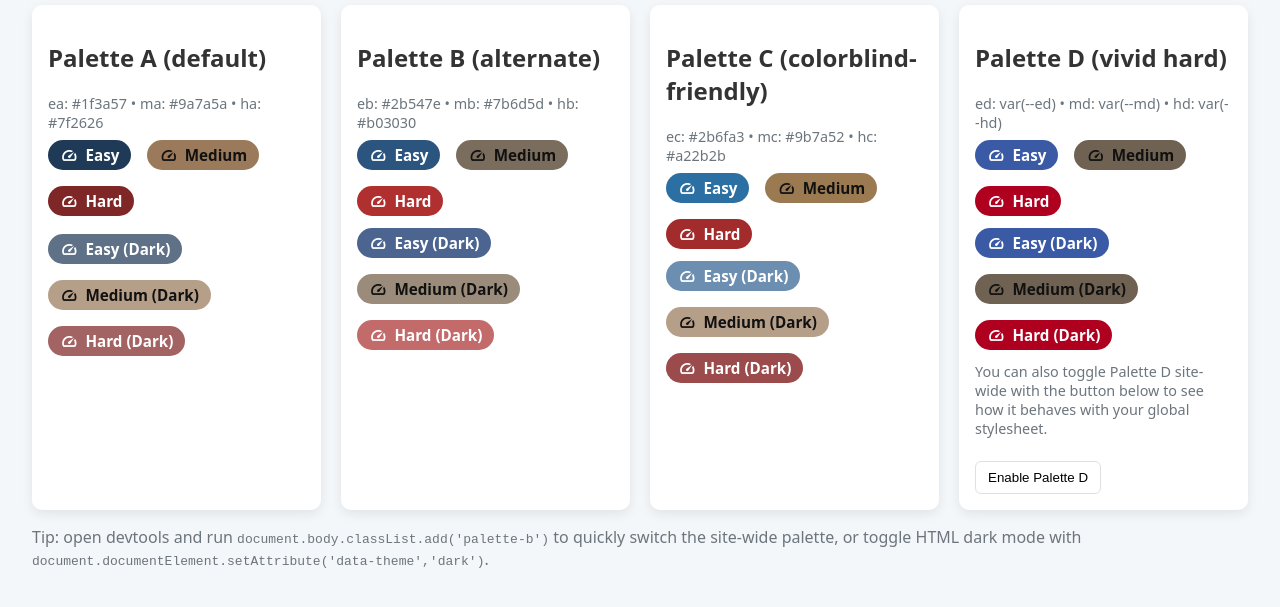
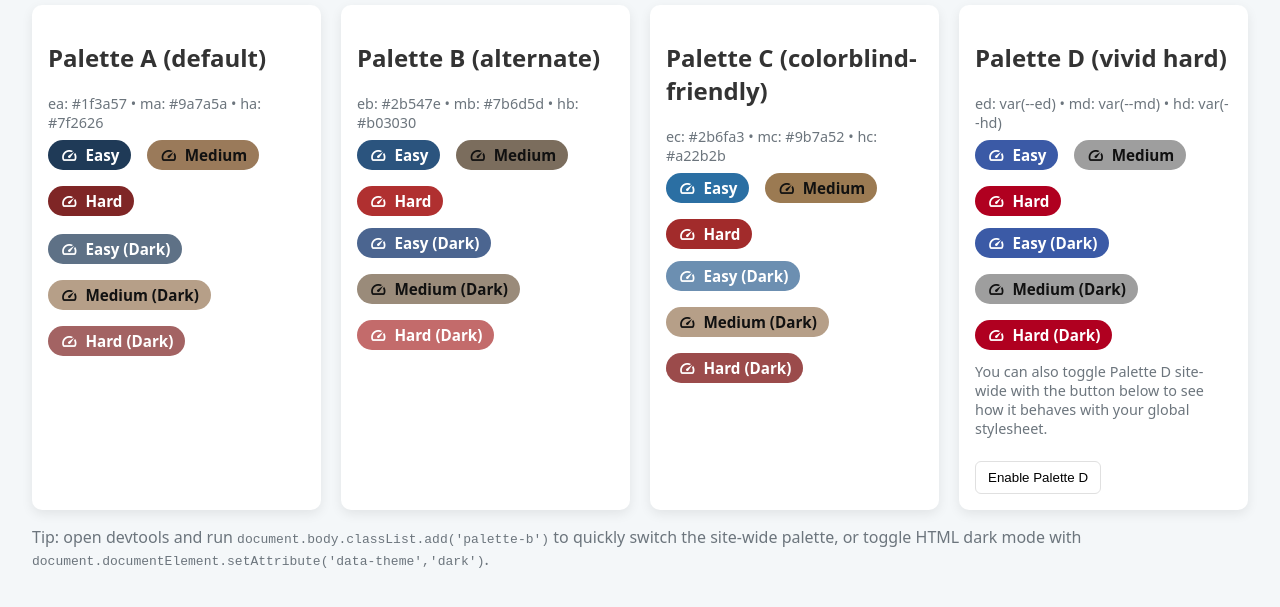
Before and after one commit to anschmieg/quiz-from-json, an Eleventy site: page src/palette-test.html in a window 1280 px wide. Shown: the part 137-744 px from the top of the page. Built offline with nearby package versions, Linux system fonts and the light colour scheme; Eleventy itself is replaced by a stand-in of ours; files that its build step writes are made by us from their sources.

Commit message:
style: set palette-d medium to neutral grey (#9e9e9e)

```diff
--- a/src/css/style.css
+++ b/src/css/style.css
@@ -49,7 +49,7 @@
     --hb: #b03030;
     /* Palette D (vivid hard suggestion) */
     --ed: #3b5aa6;
-    --md: #6f6252;
+    --md: #9e9e9e; /* neutral grey for medium */
     --hd: #b00020;
 
     /* Dark variants: keep B and D very similar to their light counterparts so palettes don't shift between themes */
```
